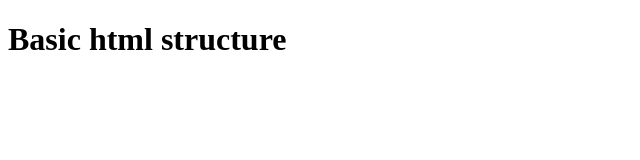
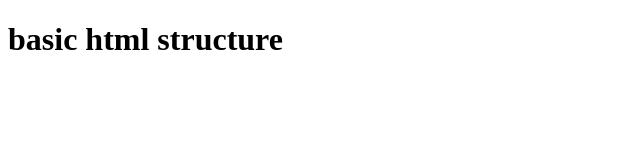
Before and after one commit to Alex-Nguyen1/git-terminal-assessment, a plain HTML site: page contact.html in a window 1280 px wide. Shown: the whole page, without its empty margins (0-640 px from the left). Drawn offline with Linux system fonts and the light colour scheme.

```diff
--- a/contact.html
+++ b/contact.html
@@ -1,6 +1,6 @@
 <!DOCTYPE html>
 <html>
     <head></head>
-        <h1>Basic html structure</h1>
+        <h1>basic html structure</h1>
     <body></body>
 </html>
```
Also changed, not shown: index.html (+1 -1 lines).
